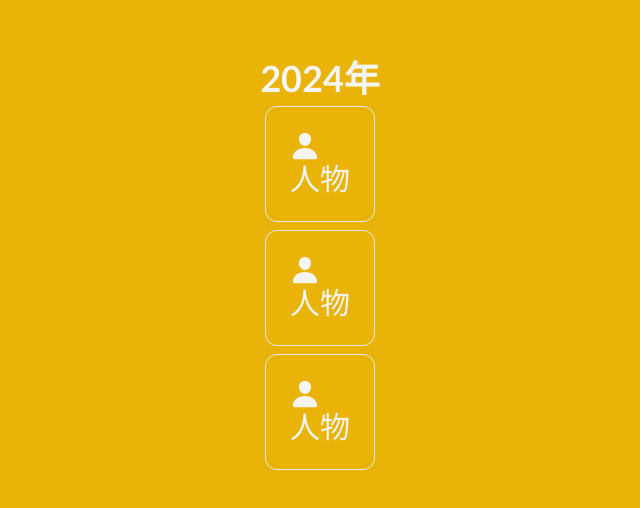
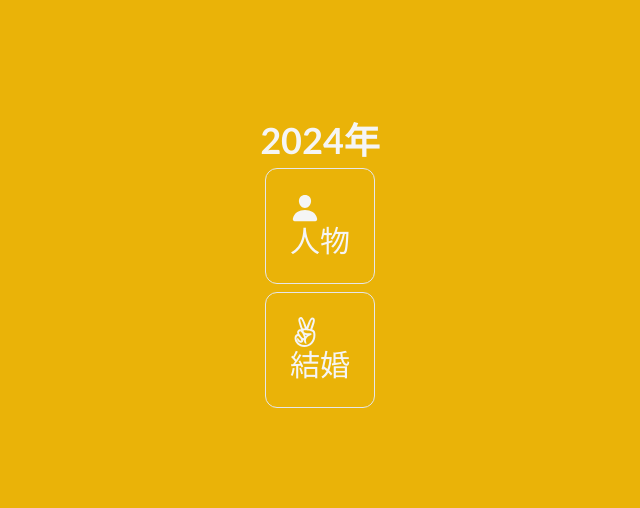
Before and after one commit to phihash/Day, a Next.js app: page / in a window 1280 px wide. Shown: the part 136-644 px from the top of the page, without its empty margins (320-960 px from the left). Built offline with nearby package versions, Linux system fonts and the light colour scheme; a web font is replaced by a local one.

Commit message:
format後とホームのボタン対応

```diff
--- a/app/page.tsx
+++ b/app/page.tsx
@@ -1,5 +1,5 @@
 "use client";
-import  HomeTitle  from "@/components/HomeTitle";
+import HomeTitle from "@/components/HomeTitle";
 import { useState } from "react";
 import { useSwipeable } from "react-swipeable";
 
--- a/components/Button.tsx
+++ b/components/Button.tsx
@@ -1,14 +1,19 @@
-"use client"
+"use client";
 import { IoPerson } from "react-icons/io5";
+import { ReactNode } from "react";
+import { FaAngellist } from "react-icons/fa";
 
-export const Button  =  () => {
-
+interface ButtonProps {
+  name: string;
+  icon: ReactNode;
+}
+export const Button = ({ name, icon }: ButtonProps) => {
   return (
-    <div  className="">
-        <button className={`text-3xl  p-6 border rounded-xl`}>
-          <IoPerson />
-          人物
-        </button>
-      </div>
-  )
-}
+    <div className="">
+      <button className={`text-3xl  p-6 border rounded-xl`}>
+        {icon}
+        {name}
+      </button>
+    </div>
+  );
+};
--- a/components/HomeTitle.tsx
+++ b/components/HomeTitle.tsx
@@ -1,28 +1,25 @@
-"use client"
-import {lato} from "../font";
+"use client";
+import { lato } from "../font";
 import { Button } from "../components/Button";
 import Link from "next/link";
+import { IoPerson } from "react-icons/io5";
+import { FaAngellist } from "react-icons/fa";
 
-
-export default function HomeTitle  ({date} : HomeTitleProps) {
+export default function HomeTitle({ date }: HomeTitleProps) {
   return (
-<div  className="h-screen text-neutral-100 bg-yellow-500 flex flex-col justify-center items-center gap-2">
+    <div className="h-screen text-neutral-100 bg-yellow-500 flex flex-col justify-center items-center gap-2">
       <h1 className={`text-4xl font-bold ${lato.className}`}>
         {String(date)}年
       </h1>
       <Link href={`/person/${date}`}>
-         <Button />
+        <Button name="人物" icon={<IoPerson />} />
       </Link>
-        <Link href={`/person/${date}`}>
-         <Button />
-        </Link>
-        <Link href={`/person/${date}`}>
-         <Button />
+      <Link href={`/marriage/${date}`}>
+        <Button name="結婚" icon={<FaAngellist />} />
       </Link>
     </div>
-  )
+  );
 }
-
 
 interface HomeTitleProps {
   date: Number;
--- a/libs/calculateRokuyou.ts
+++ b/libs/calculateRokuyou.ts
@@ -1,6 +1,6 @@
-export const  calculateRokuyou = (year: number, month: number, day: number) => {
-  const rokuyouArray = ['先勝', '友引', '先負', '仏滅', '大安', '赤口'];
+export const calculateRokuyou = (year: number, month: number, day: number) => {
+  const rokuyouArray = ["先勝", "友引", "先負", "仏滅", "大安", "赤口"];
   const dayIndex = new Date(year, month - 1, day).getDay();
   const rokuyouIndex = (dayIndex + 1) % 6;
   return rokuyouArray[rokuyouIndex];
-}
+};
--- a/libs/client.ts
+++ b/libs/client.ts
@@ -2,5 +2,5 @@ import { createClient } from "microcms-js-sdk";
 
 export const client = createClient({
   serviceDomain: process.env.SERVICE_DOMAIN ?? "",
-  apiKey:process.env.API_KEY ?? ""
-})
+  apiKey: process.env.API_KEY ?? "",
+});
--- a/package.json
+++ b/package.json
@@ -4,7 +4,7 @@
   "private": true,
   "scripts": {
     "dev": "next dev",
-    "format": "prettier --write 'app/**/*.tsx'",
+    "format": "prettier --write  **/*.{ts,tsx}  ",
     "build": "next build",
     "start": "next start",
     "lint": "next lint"
```
Also changed, not shown: app/marriage/[year]/page.tsx (+6 -7 lines). Lines whose indentation alone changed are shown as unchanged.
